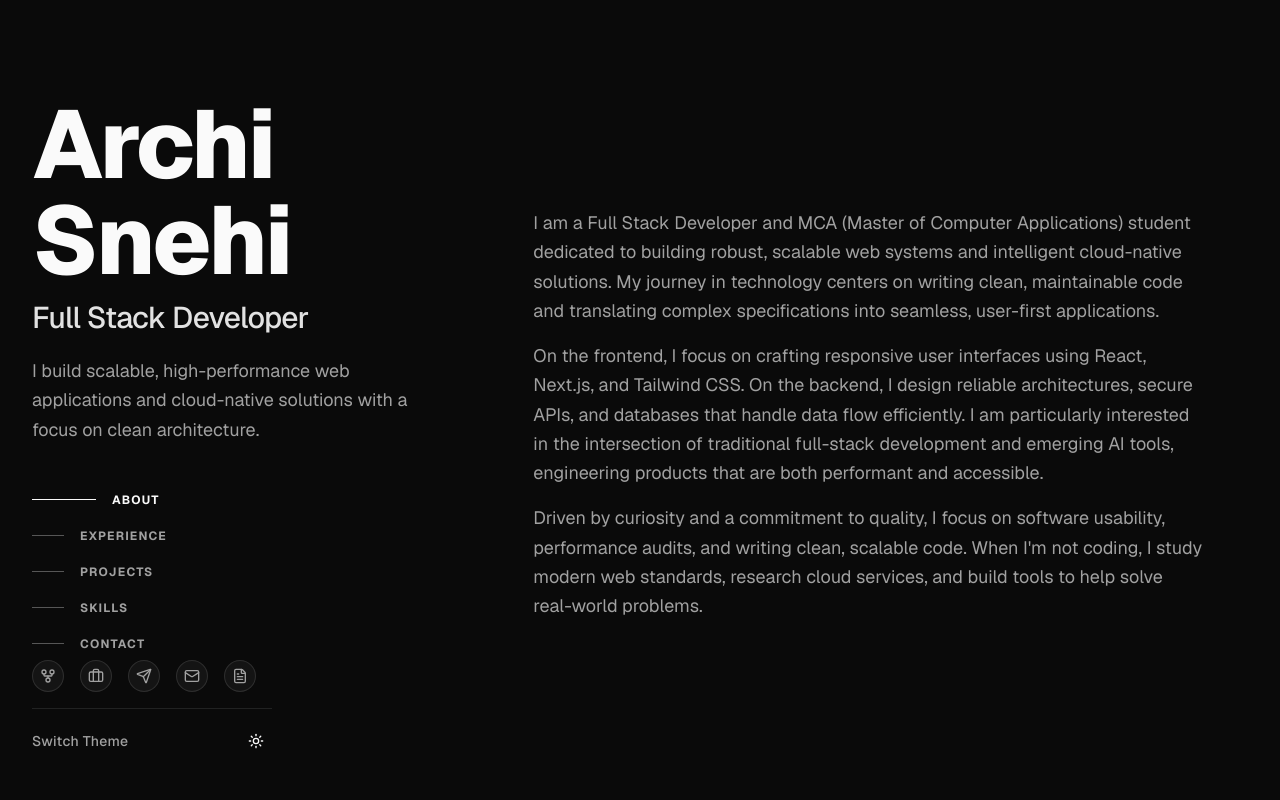
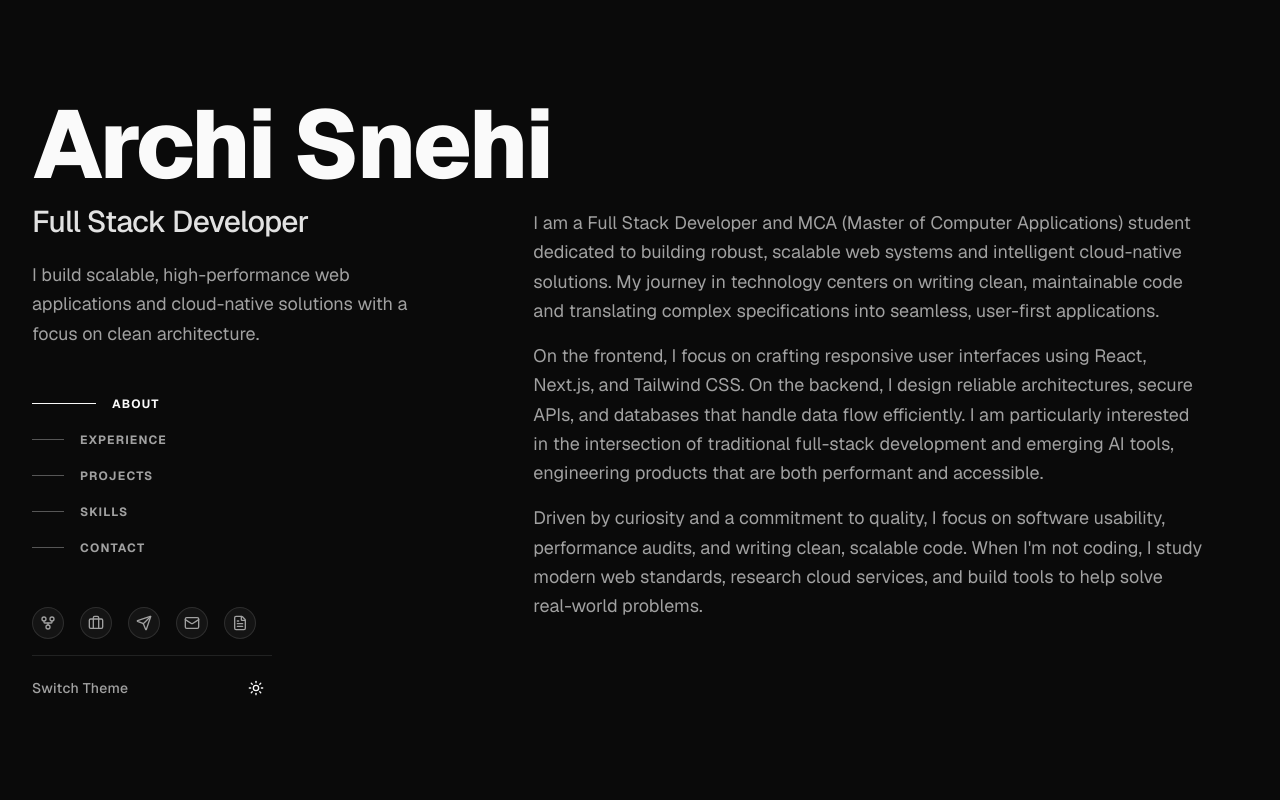
Before and after one commit to archi2305/Portfolio, a Next.js app: page / in a window 1280 px wide. Shown: the top 800 px of the page. Built offline with nearby package versions, Linux system fonts and the light colour scheme.

Commit message:
Keep developer name on a single line

```diff
--- a/components/layout/sidebar.tsx
+++ b/components/layout/sidebar.tsx
@@ -18,7 +18,7 @@ export function Sidebar({ activeSection, navItems, socialLinks }: SidebarProps)
       <Stack gap={10} className="w-full">
         {/* Header info */}
         <Stack gap={3}>
-          <Display className="text-4xl sm:text-5xl font-extrabold text-primary-text">
+          <Display className="text-4xl sm:text-5xl font-extrabold text-primary-text whitespace-nowrap">
             {profileConfig.name}
           </Display>
           <H3 className="text-xl font-medium text-primary-text/90">
```
